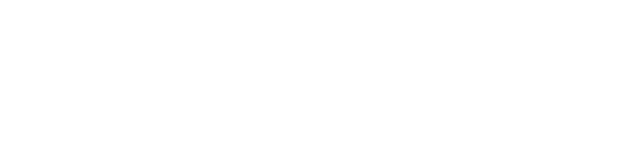
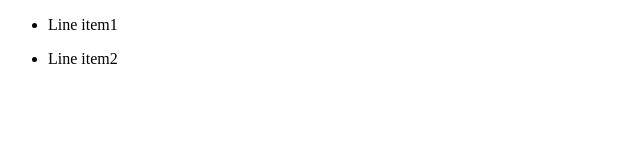
Before and after one commit to bluechocobo/test, a plain HTML site: page index.html in a window 1280 px wide. Shown: the whole page, without its empty margins (0-640 px from the left). Drawn offline with Linux system fonts and the light colour scheme.

Commit message:
new stuff

```diff
--- a/index.html
+++ b/index.html
@@ -6,8 +6,17 @@
 	</title>
 </head>
 <body>
+<div class="module one">
+	<ul>
+		<li>Line item1 </li>
+	</ul>
+</div>
 
-
+<div class="module two">
+	<ul>
+		<li>Line item2 </li>
+	</ul>
+</div>
 
 </body>
 </html>
```
